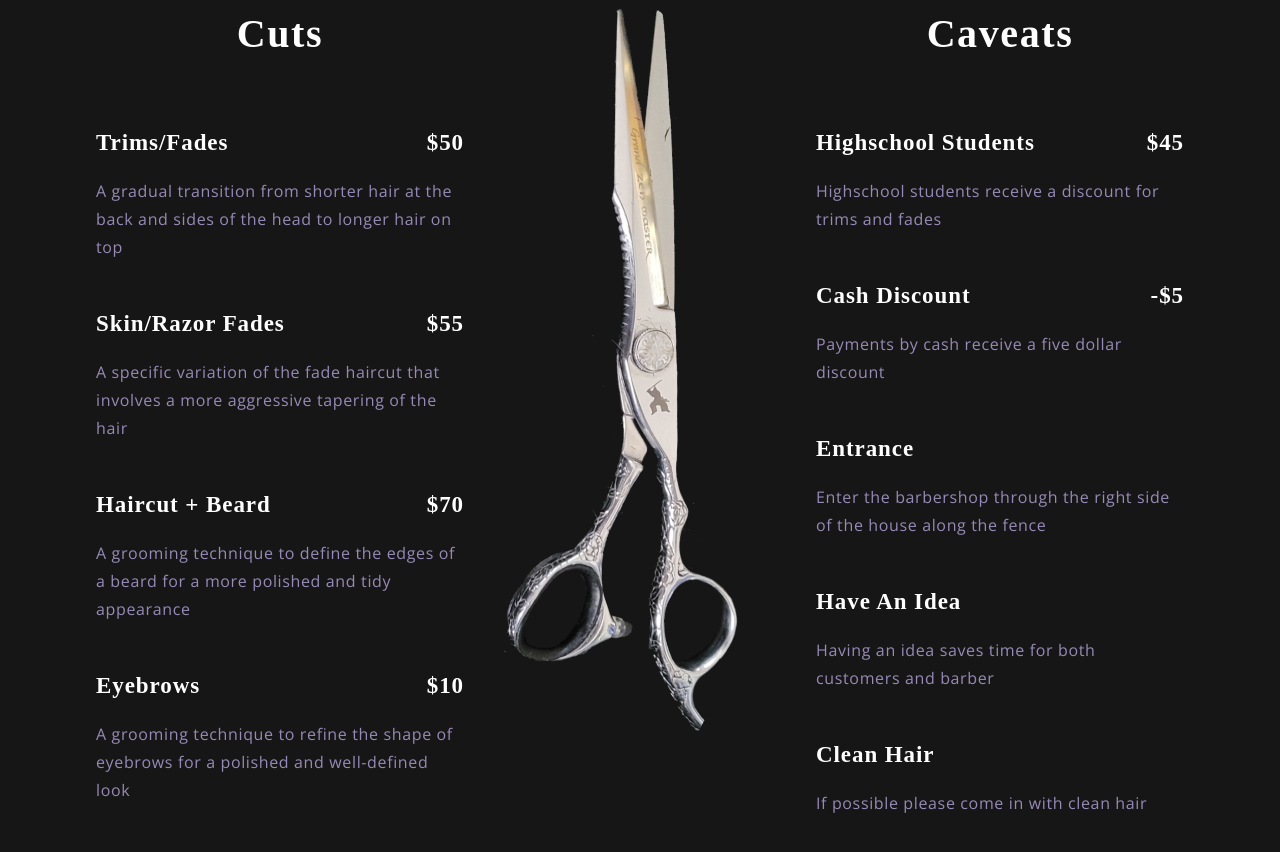
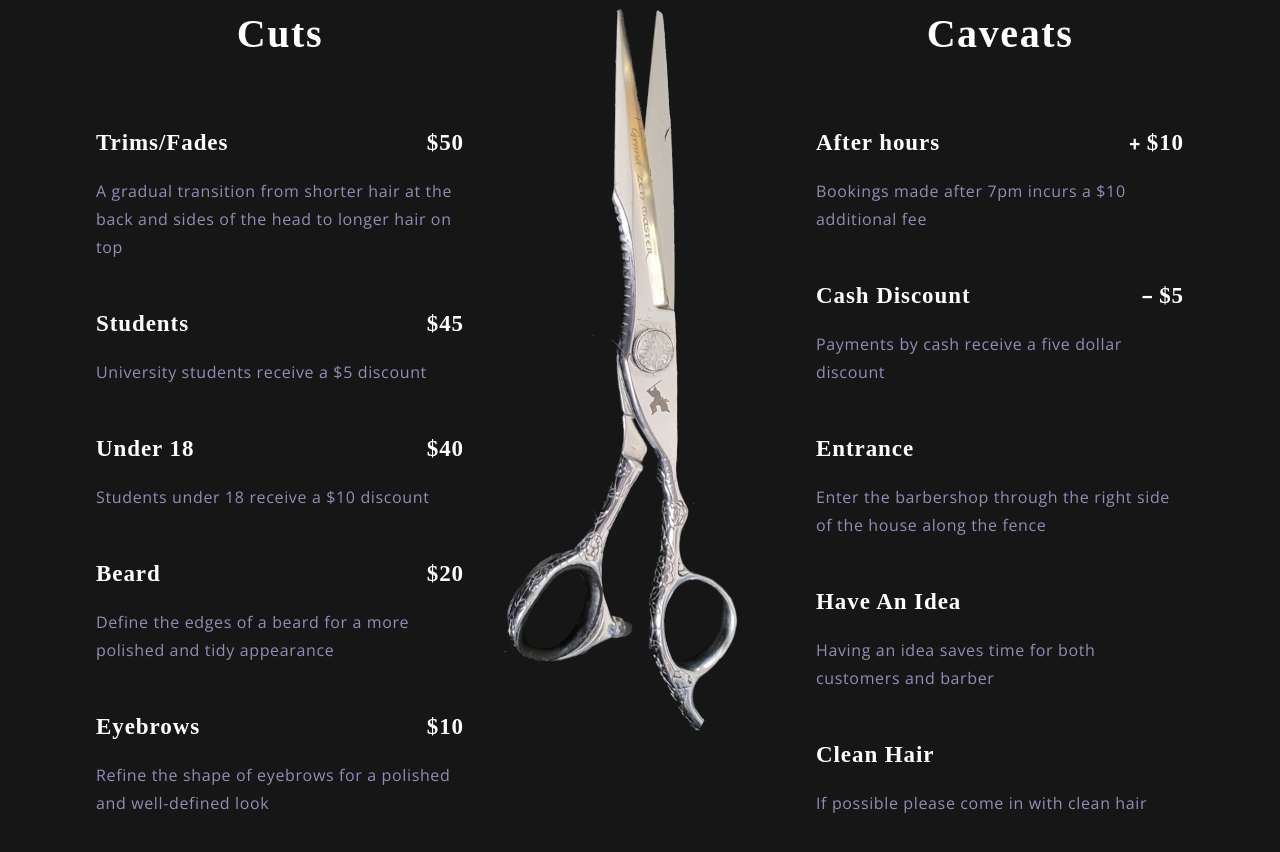
Before and after one commit to JuanTwo779/kingz-kutz-v2, a React (Create React App) app: page / in a window 1280 px wide. Shown: the part 2000-2852 px from the top of the page. Built offline with nearby package versions, Linux system fonts and the light colour scheme; a web font is replaced by a local one.

Commit message:
Services update

```diff
--- a/src/constants/data.js
+++ b/src/constants/data.js
@@ -8,32 +8,42 @@ const services = [
     price: '$50',
     comment: 'A gradual transition from shorter hair at the back and sides of the head to longer hair on top'
   },
+  // {
+  //   title: 'Skin/Razor Fades',
+  //   price: '$55',
+  //   comment: 'A specific variation of the fade haircut that involves a more aggressive tapering of the hair',
+  // },
   {
-    title: 'Skin/Razor Fades',
-    price: '$55',
-    comment: 'A specific variation of the fade haircut that involves a more aggressive tapering of the hair',
+    title: 'Students',
+    price: '$45',
+    comment: 'University students receive a $5 discount',
   },
   {
-    title: 'Haircut + Beard',
-    price: '$70',
-    comment: 'A grooming technique to define the edges of a beard for a more polished and tidy appearance',
+    title: 'Under 18',
+    price: '$40',
+    comment: 'Students under 18 receive a $10 discount',
+  },
+  {
+    title: 'Beard',
+    price: '$20',
+    comment: 'Define the edges of a beard for a more polished and tidy appearance',
   },
   {
     title: 'Eyebrows',
     price: '$10',
-    comment: 'A grooming technique to refine the shape of eyebrows for a polished and well-defined look',
+    comment: 'Refine the shape of eyebrows for a polished and well-defined look',
   },
 ];
 
 const caveats = [
   {
-    title: 'Highschool Students',
-    price: '$45',
-    comment: 'Highschool students receive a discount for trims and fades',
+    title: 'After hours',
+    price: '﹢$10',
+    comment: 'Bookings made after 7pm incurs a $10 additional fee',
   },
   {
     title: 'Cash Discount',
-    price: '-$5',
+    price: '﹣$5',
     comment: 'Payments by cash receive a five dollar discount',
   },
   {
```
